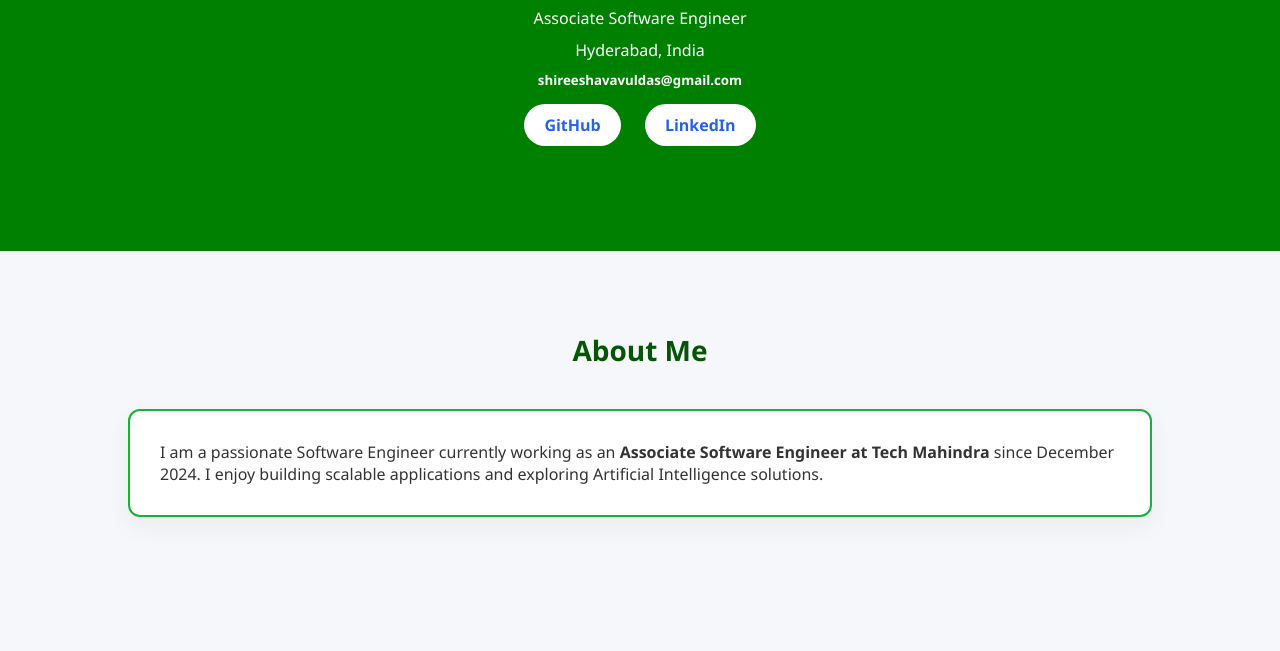
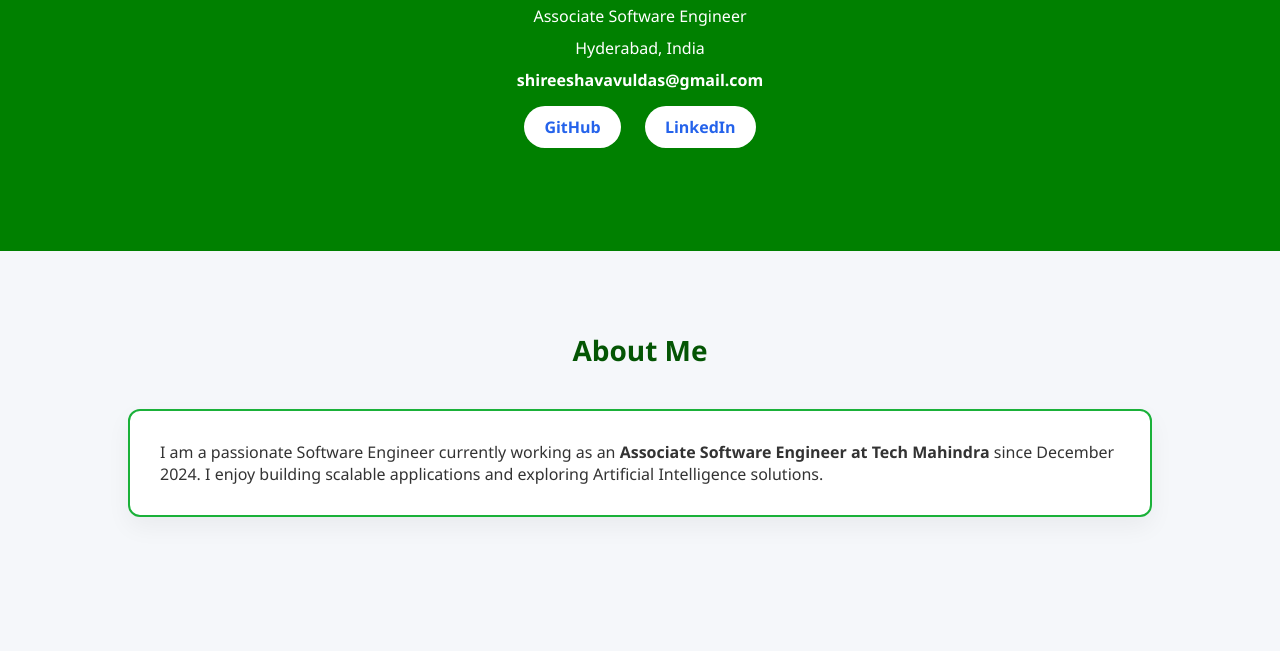
Before and after one commit to shirisha-ux/portfolio, a plain HTML site: page index.html in a window 1280 px wide. Shown: the part 149-800 px from the top of the page. Drawn offline with Linux system fonts and the light colour scheme.

Commit message:
updated portfolio layout

```diff
--- a/index.html
+++ b/index.html
@@ -15,7 +15,7 @@
         <p>Associate Software Engineer</p>
         <p>Hyderabad, India</p>
         <div class="buttons">
-            <h5>shireeshavavuldas@gmail.com</h5>
+            <h4>shireeshavavuldas@gmail.com</h4>
             <a href="https://github.com/shireeshavav" target="_blank">GitHub</a>
             <a href="https://www.linkedin.com/in/shireesha-vavuldas-37243b260" target="_blank">LinkedIn</a>
         </div>
```
